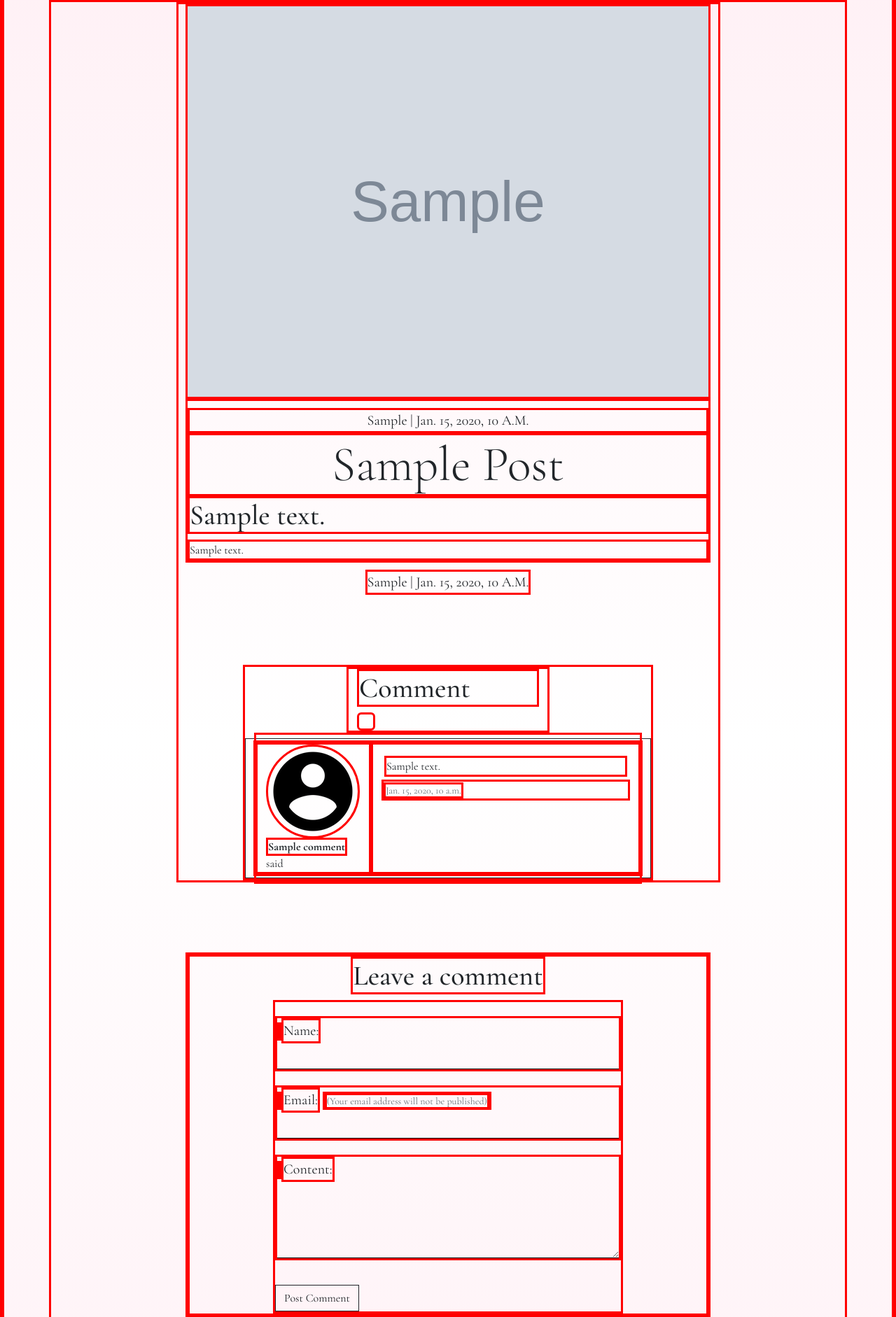
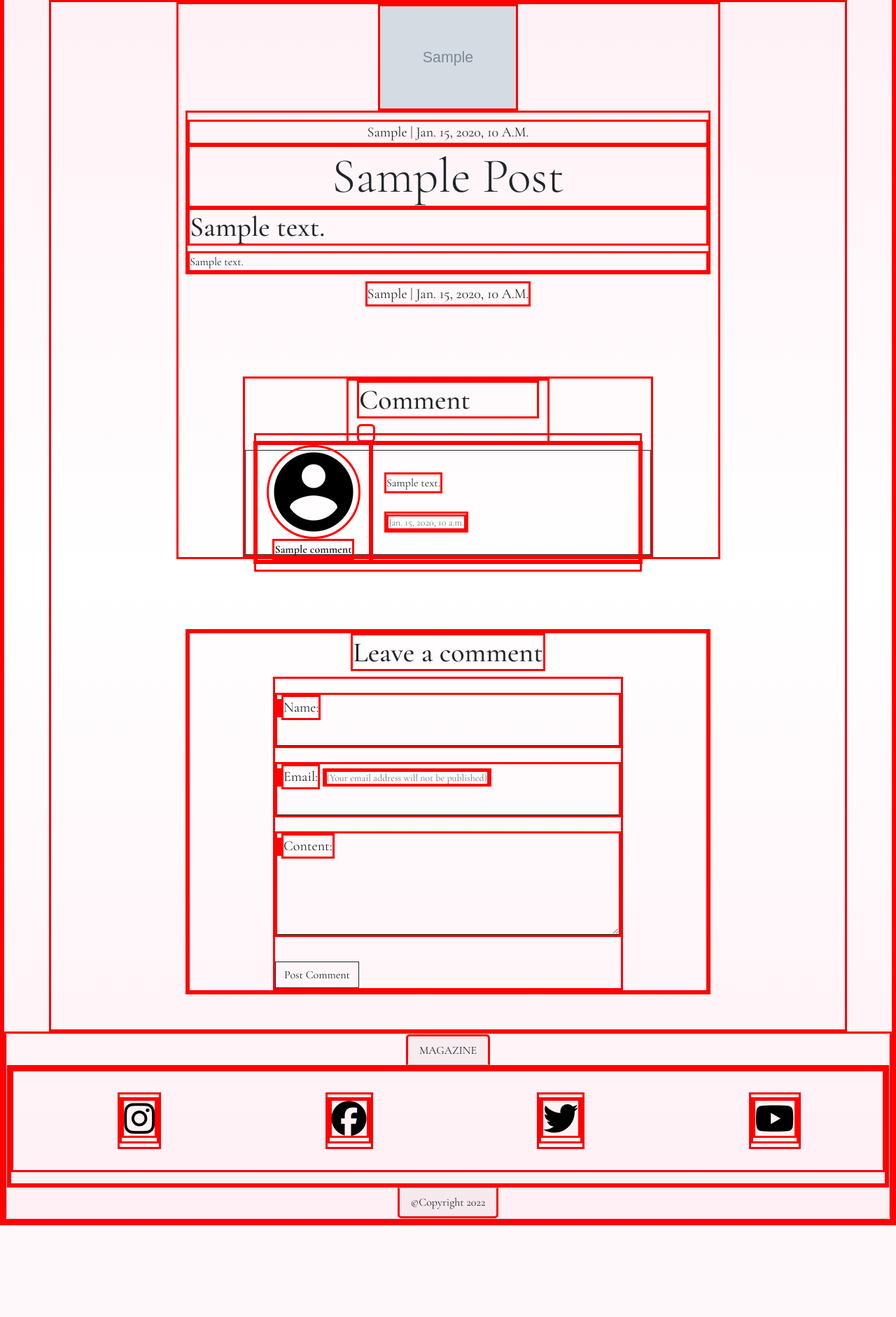
Before and after one commit to frirsta/fullstack-project, a Django app: a page that uses templates/magazine/post.html in a window 1280 px wide. Shown: the part 98-1980 px from the top of the page at 70% size. After the commit the page ends 1849 px from the top, so only its background shows below. Run offline with Django 3.2, Linux system fonts and the light colour scheme; tables that the repository leaves empty hold one stand-in row (values such as "Sample post"); grey boxes marked "Sample" are stand-in pictures; some libraries are stand-ins or nearby versions.

Commit message:
Add html file for users own posts page. Add views for users posts page

```diff
--- a/magazine/urls.py
+++ b/magazine/urls.py
@@ -1,5 +1,5 @@
 from django.urls import path
-from .views import HomeView, PostView, PostCreateView, PostDeleteView, PostUpdateView
+from .views import HomeView, PostView, PostCreateView, PostDeleteView, PostUpdateView, UserPostView
 
 urlpatterns = [
     path('', HomeView.as_view(), name='home'),
@@ -7,4 +7,5 @@ urlpatterns = [
     path('post/create/', PostCreateView.as_view(), name='post_create'),
     path('post/<int:pk>/', PostUpdateView.as_view(), name='post_update'),
     path('post/<int:pk>/delete/', PostDeleteView.as_view(), name='post_delete'),
+    path('users/user-posts/', UserPostView.as_view(), name='user_posts'),
 ]
--- a/magazine/views.py
+++ b/magazine/views.py
@@ -1,4 +1,5 @@
 from django.shortcuts import render, get_object_or_404
+from django.views import generic
 from django.views.generic import ListView, DetailView, CreateView, UpdateView, DeleteView
 from django.utils.text import slugify
 from django.urls import reverse_lazy
@@ -107,3 +108,9 @@ class PostDeleteView(LoginRequiredMixin, DeleteView):
 
     def get_queryset(self):
         return self.model.objects.filter(author=self.request.user)
+
+
+class UserPostView(ListView):
+    template_name = 'users/user_posts.html'
+    queryset = Post.objects.all()
+    paginate_by = 2
--- a/static/CSS/style.css
+++ b/static/CSS/style.css
@@ -124,8 +124,8 @@ label {
 
 /* post images */
 .card-img-top {
-    width: 750px;
-    max-height: 600px;
+    width: 200px;
+    max-height: 300px;
 }
 
 /* The posts comments made by users area */
@@ -138,10 +138,18 @@ label {
 
 .comment-content {
     width: 70%;
+    display: flex;
+    flex-direction: column;
+    justify-content: space-evenly;
+    align-items: baseline;
 }
 
 .comment-content-name {
     width: 30%;
+    display: flex;
+    flex-direction: column;
+    justify-content: end;
+    align-items: center;
 }
 
 /* form sections */
@@ -196,7 +204,7 @@ textarea {
     flex-direction: column;
     justify-content: center;
     border: 1px solid;
-    height: 200px;
+    height: 150px;
 }
 
 .offset-lg-3 {
--- a/templates/magazine/post.html
+++ b/templates/magazine/post.html
@@ -38,7 +38,7 @@
           <div class="row">
             <div class="col-12 comment-content-name">
               <img class="rounded-circle mr-2" src="{% static 'images/avatar128.png' %}" alt="Avatar">
-              <strong>{{ comment.name }}</strong> said
+              <strong>{{ comment.name }}</strong>
             </div>
             <div class="col-12 comment-content">
               <p class="m-1 mt-3">{{ comment.content }}</p>
```
Also changed, not shown: templates/users/user_posts.html (added, +28 -0 lines).
